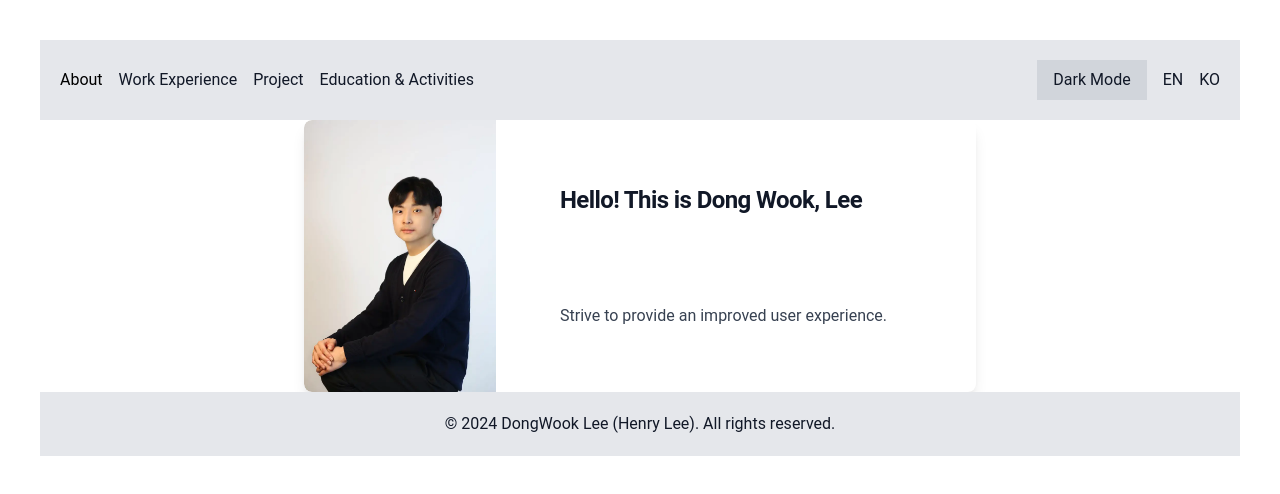
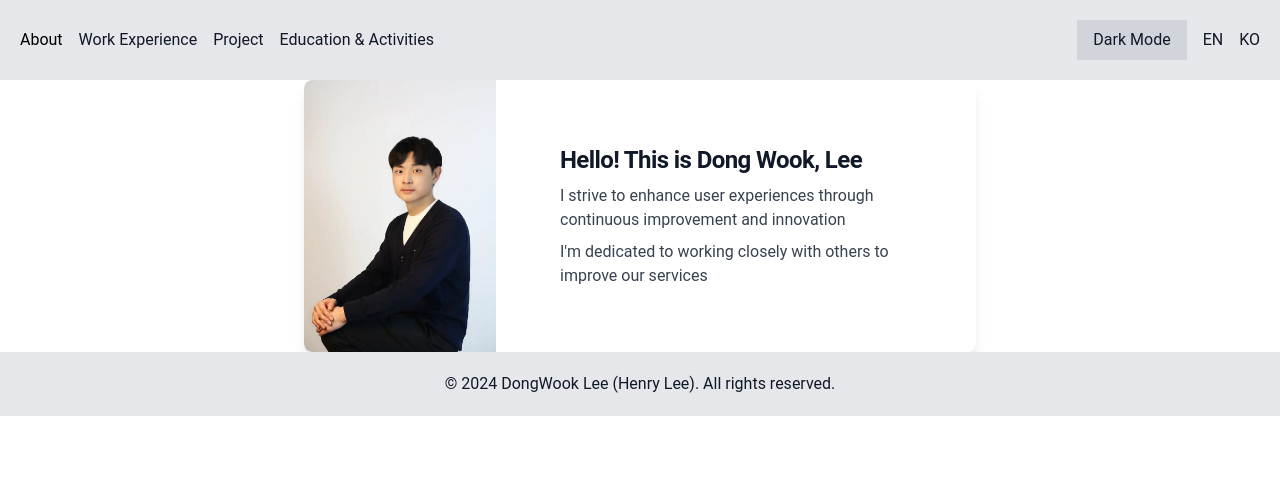
Before and after one commit to Lee-Dongwook/About-Me, a React (Vite) app: page / in a window 1280 px wide. Shown: the top 494 px of the page. Built offline with nearby package versions, Linux system fonts and the light colour scheme.

Commit message:
feat : IntroCard And Data

```diff
--- a/src/App.tsx
+++ b/src/App.tsx
@@ -1,17 +1,20 @@
 import { Navbar } from "./components/Navbar";
-import { Card } from "./components/Card";
+import { IntroCard } from "./components/IntroCard";
 import { Footer } from "./components/Footer";
+import introduce from "./assets/data/introduce.json";
 
 function App() {
   return (
-    <div className="p-10">
+    <>
       <Navbar />
-      <Card
-        title="Hello! This is Dong Wook, Lee"
-        description="Strive to provide an improved user experience."
-      />
+      <main className="h-full">
+        <IntroCard
+          title="Hello! This is Dong Wook, Lee"
+          description={introduce.comment}
+        />
+      </main>
       <Footer />
-    </div>
+    </>
   );
 }
 
--- /dev/null
+++ b/src/assets/data/introduce.json
@@ -0,0 +1,6 @@
+{
+    "comment" : [
+        "I strive to enhance user experiences through continuous improvement and innovation",
+        "I'm dedicated to working closely with others to improve our services"
+    ]
+}
--- a/src/components/Card.tsx
+++ b/src/components/IntroCard.tsx
@@ -3,10 +3,10 @@ import PortFolio from "../assets/images/PortFolio.webp";
 
 interface CardProps {
   title: string;
-  description?: string;
+  description?: string[];
 }
 
-export const Card: React.FC<CardProps> = ({ title, description }) => {
+export const IntroCard: React.FC<CardProps> = ({ title, description }) => {
   return (
     <div className="flex max-w-2xl mx-auto overflow-hidden bg-white shadow-lg rounded-lg">
       <img
@@ -18,9 +18,15 @@ export const Card: React.FC<CardProps> = ({ title, description }) => {
         <h5 className="text-2xl font-bold tracking-tight text-gray-900 dark:text-white">
           {title}
         </h5>
-        <p className="font-normal text-gray-700 dark:text-gray-400">
-          {description}
-        </p>
+        {description?.map((value) => {
+          return (
+            <>
+              <p className="font-normal text-gray-700 dark:text-gray-400">
+                {value}
+              </p>
+            </>
+          );
+        })}
       </div>
     </div>
   );
```
